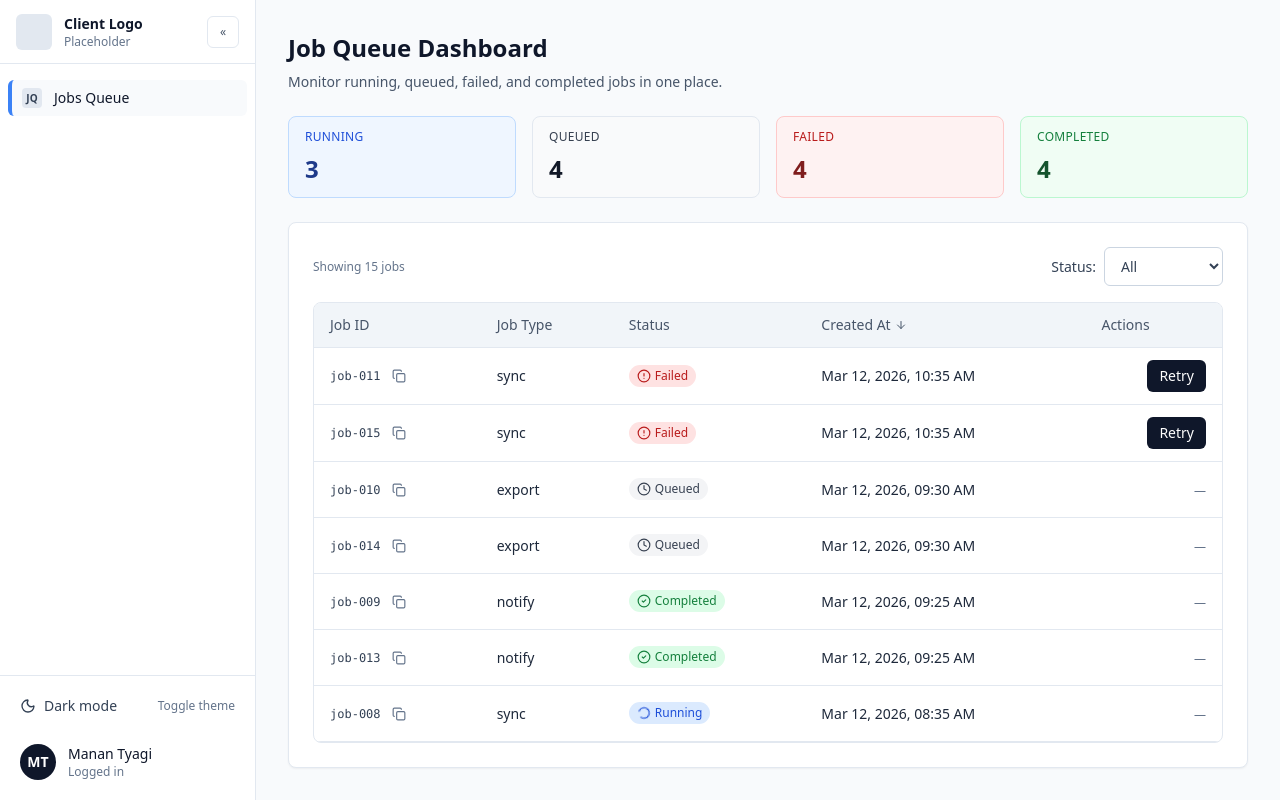
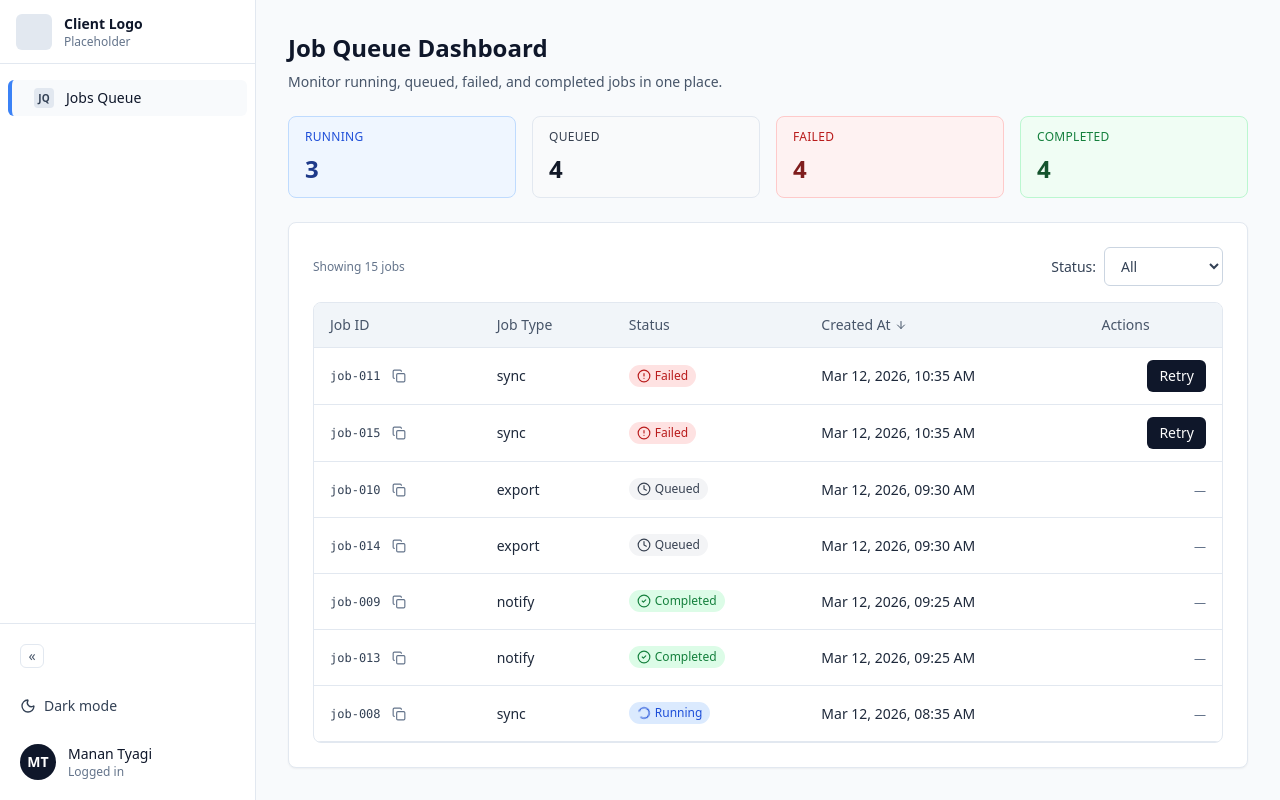
Before and after one commit to manantyagi25/picarro-job-queue-dashboard, a Next.js app: page / in a window 1280 px wide. Built offline with nearby package versions, Linux system fonts and the light colour scheme.

Commit message:
Clean up sidebar buttons and collapsed states

```diff
--- a/src/components/layout/Sidebar.tsx
+++ b/src/components/layout/Sidebar.tsx
@@ -59,31 +59,10 @@ type NavItem = {
              </div>
            )}
          </div>
-         <button
-           type="button"
-           aria-label={collapsed ? "Expand sidebar" : "Collapse sidebar"}
-           className="inline-flex h-8 w-8 items-center justify-center rounded-md border border-slate-200 bg-white text-slate-600 hover:bg-slate-50 focus:outline-none focus:ring-2 focus:ring-blue-500 dark:border-slate-700 dark:bg-slate-800 dark:text-slate-200 dark:hover:bg-slate-700"
-           onClick={() => setCollapsed((prev) => !prev)}
-         >
-           <span className="text-xs font-medium">
-             {collapsed ? "»" : "«"}
-           </span>
-         </button>
        </div>
 
        <nav className="flex-1 px-2 py-4 space-y-1">
          {navItems.map((item) => {
-           const content = (
-             <div className="flex items-center gap-3">
-               {item.icon}
-               {!collapsed && (
-                 <span className="text-sm font-medium">
-                   {item.label}
-                 </span>
-               )}
-             </div>
-           );
-
            return (
              <div
                key={item.id}
@@ -95,13 +74,24 @@ type NavItem = {
                <Link
                 href={item.href}
                 className={
-                  "flex w-full items-center rounded-md px-3 py-2 text-sm font-medium text-slate-700 hover:bg-slate-50 dark:text-slate-200 dark:hover:bg-slate-800" +
+                  "flex w-full items-center rounded-md text-sm font-medium text-slate-700 hover:bg-slate-50 dark:text-slate-200 dark:hover:bg-slate-800" +
                   (item.isActive
                     ? " bg-slate-50 text-slate-900 border-l-4 border-blue-500 pl-2.5 dark:bg-slate-800 dark:text-slate-50"
                     : "")
                 }
               >
-                 {content}
+                {collapsed ? (
+                  <div className="flex h-9 w-9 items-center justify-center">
+                    {item.icon}
+                  </div>
+                ) : (
+                  <div className="flex items-center gap-3 px-3 py-2">
+                    {item.icon}
+                    <span className="text-sm font-medium">
+                      {item.label}
+                    </span>
+                  </div>
+                )}
               </Link>
 
                {collapsed && (
@@ -115,12 +105,34 @@ type NavItem = {
        </nav>
 
        <div className="border-t border-slate-200 p-3 space-y-3 dark:border-slate-800">
+        <div className="group relative">
+          <button
+            type="button"
+            aria-label={collapsed ? "Expand sidebar" : "Collapse sidebar"}
+            className={
+              "flex w-full items-center rounded-md px-2 py-2 text-sm text-slate-700 hover:bg-slate-50 dark:text-slate-200 dark:hover:bg-slate-800 " +
+              (collapsed ? "justify-center" : "justify-start")
+            }
+            onClick={() => setCollapsed((prev) => !prev)}
+          >
+            <span className="inline-flex h-6 w-6 items-center justify-center rounded-md border border-slate-200 bg-white text-slate-600 dark:border-slate-700 dark:bg-slate-800 dark:text-slate-200">
+              {collapsed ? "»" : "«"}
+            </span>
+          </button>
+          {collapsed && (
+            <span className="pointer-events-none absolute left-full top-1/2 z-20 ml-2 -translate-y-1/2 whitespace-nowrap rounded-md bg-slate-900 px-2 py-1 text-xs font-medium text-white opacity-0 shadow-lg transition-opacity group-hover:opacity-100">
+              Expand sidebar
+            </span>
+          )}
+        </div>
         <button
           type="button"
           onClick={() => setTheme(isDark ? "light" : "dark")}
-           className="flex w-full items-center justify-between rounded-md px-2 py-2 text-sm text-slate-700 hover:bg-slate-50 dark:text-slate-200 dark:hover:bg-slate-800"
+          className={
+            "flex w-full items-center rounded-md px-2 py-2 text-sm text-slate-700 hover:bg-slate-50 dark:text-slate-200 dark:hover:bg-slate-800 " +
+            (collapsed ? "justify-center" : "justify-start gap-2")
+          }
         >
-           <div className="flex items-center gap-2">
           {isDark ? (
             <Sun className="h-4 w-4" />
           ) : (
@@ -129,12 +141,6 @@ type NavItem = {
           {!collapsed && (
             <span className="font-medium">
               {isDark ? "Light mode" : "Dark mode"}
-               </span>
-             )}
-           </div>
-           {!collapsed && (
-             <span className="text-xs text-slate-500 dark:text-slate-400">
-               Toggle theme
             </span>
           )}
         </button>
@@ -154,7 +160,7 @@ type NavItem = {
              </div>
            )}
 
-           <div className="pointer-events-none absolute top-2 right-2 z-20 mt-2 w-28 rounded-md bg-white px-3 py-2 text-xs font-medium text-slate-700 shadow-lg ring-1 ring-slate-200 opacity-0 transition-opacity group-hover:opacity-100 dark:bg-slate-800 dark:text-slate-100 dark:ring-slate-700">
+           <div className="pointer-events-none absolute left-full top-1/2 z-20 ml-2 -translate-y-1/2 w-32 rounded-md bg-white px-3 py-2 text-xs font-medium text-slate-700 shadow-lg ring-1 ring-slate-200 opacity-0 transition-opacity group-hover:opacity-100 dark:bg-slate-800 dark:text-slate-100 dark:ring-slate-700">
              Logout
            </div>
          </div>
```
Lines whose indentation alone changed are shown as unchanged.
